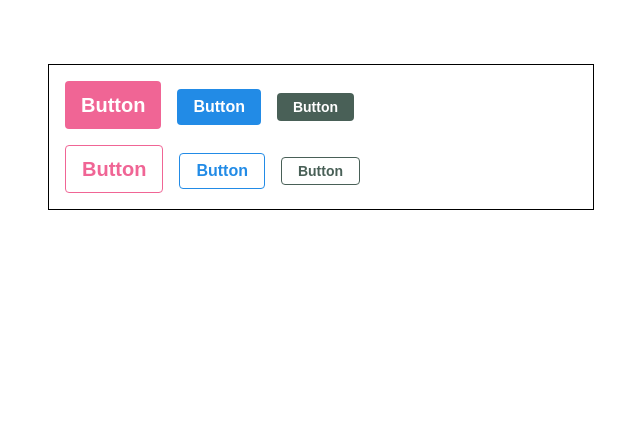
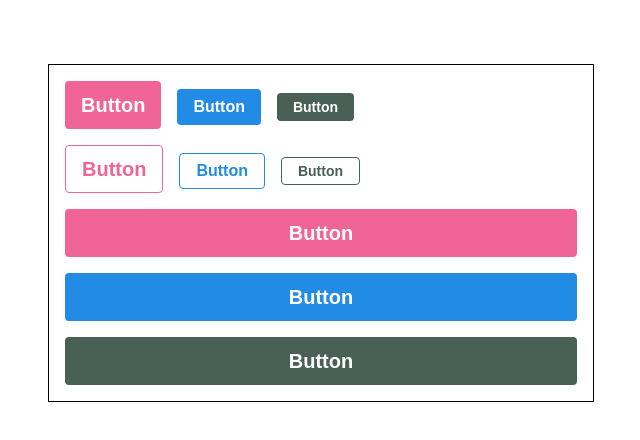
Before and after one commit to YunPC/component-styling, a React (Create React App) app in the folder styling-with-styled-components/: page / in a window 1280 px wide. Shown: the top 440 px of the page, without its empty margins (319-959 px from the left). Built offline with nearby package versions, Linux system fonts and the light colour scheme.

Commit message:
fullWidth 옵션 추가(#3)

```diff
--- a/styling-with-styled-components/src/App.js
+++ b/styling-with-styled-components/src/App.js
@@ -44,6 +44,17 @@ function App() {
             Button
           </Button>
         </ButtonGroup>
+        <ButtonGroup>
+          <Button color="pink" size="large" fullWidth>
+            Button
+          </Button>
+          <Button size="large" fullWidth>
+            Button
+          </Button>
+          <Button color="gray" size="large" fullWidth>
+            Button
+          </Button>
+        </ButtonGroup>
       </AppBlock>
     </ThemeProvider>
   )
--- a/styling-with-styled-components/src/components/Button.js
+++ b/styling-with-styled-components/src/components/Button.js
@@ -13,6 +13,7 @@ const colorStyles = css`
       &:active {
         background: ${darken(0.1, selected)};
       }
+
       ${(props) =>
         props.outline &&
         css`
@@ -49,6 +50,19 @@ const sizeStyles = css`
   `}
 `
 
+const fullWidthStyle = css`
+  ${({ fullWidth }) =>
+    fullWidth &&
+    css`
+      width: 100%;
+      justify-content: center;
+      &:not(:first-child) {
+        margin-left: 0;
+        margin-top: 1rem;
+      }
+    `}
+`
+
 const StyledButton = styled.button`
   /* 공통 스타일 */
   display: inline-flex;
@@ -67,15 +81,15 @@ const StyledButton = styled.button`
   ${sizeStyles}
   /* 색상 */
   ${colorStyles}
-  /* 기타 */
-  & + & {
+  &:not(:first-child) {
     margin-left: 1rem;
   }
+  ${fullWidthStyle}/* 기타 */
 `
 
-function Button({ children, color, size, outline, ...rest }) {
+function Button({ children, color, size, outline, fullWidth, ...rest }) {
   return (
-    <StyledButton color={color} size={size} outline={outline} {...rest}>
+    <StyledButton color={color} size={size} outline={outline} fullWidth={fullWidth} {...rest}>
       {children}
     </StyledButton>
   )
```
